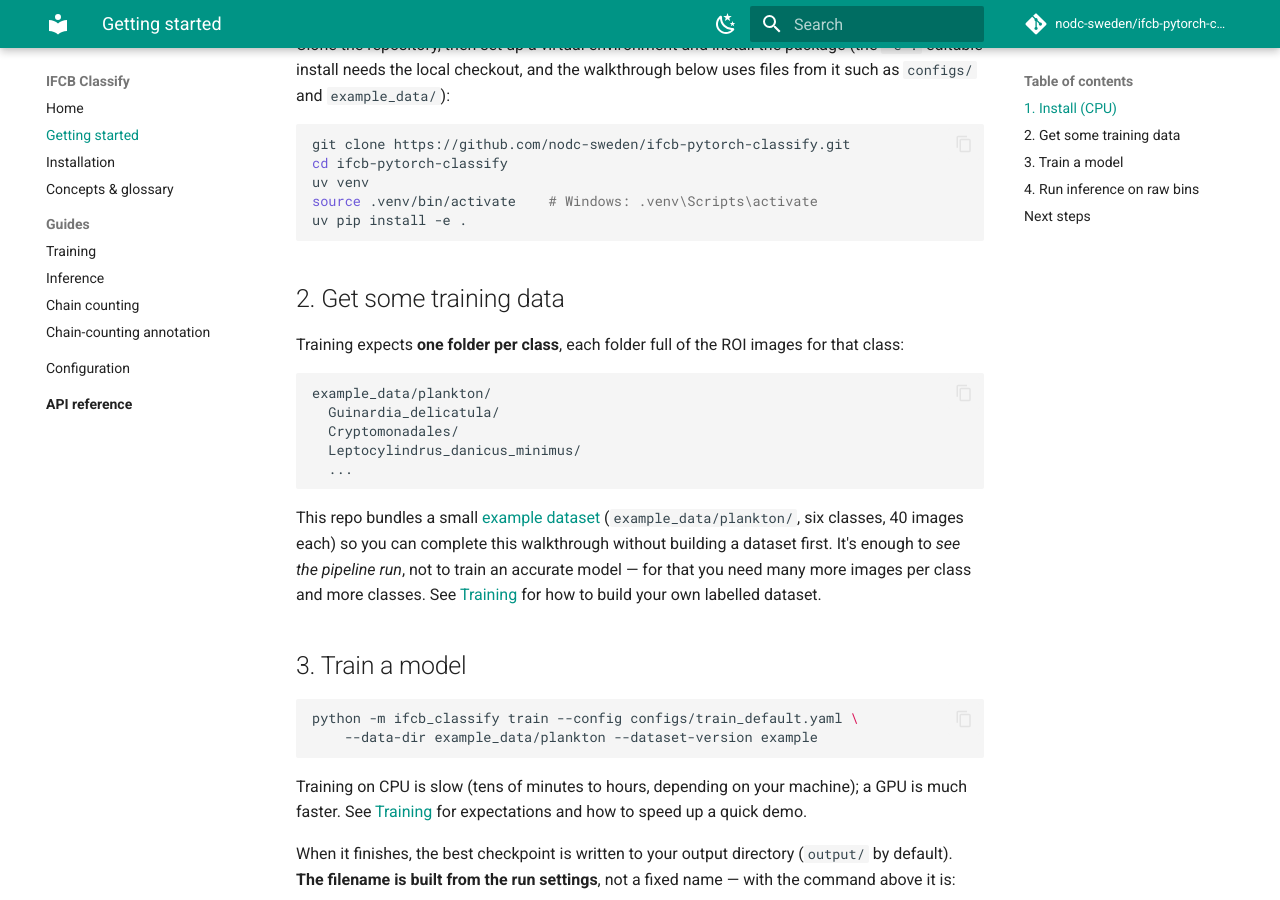
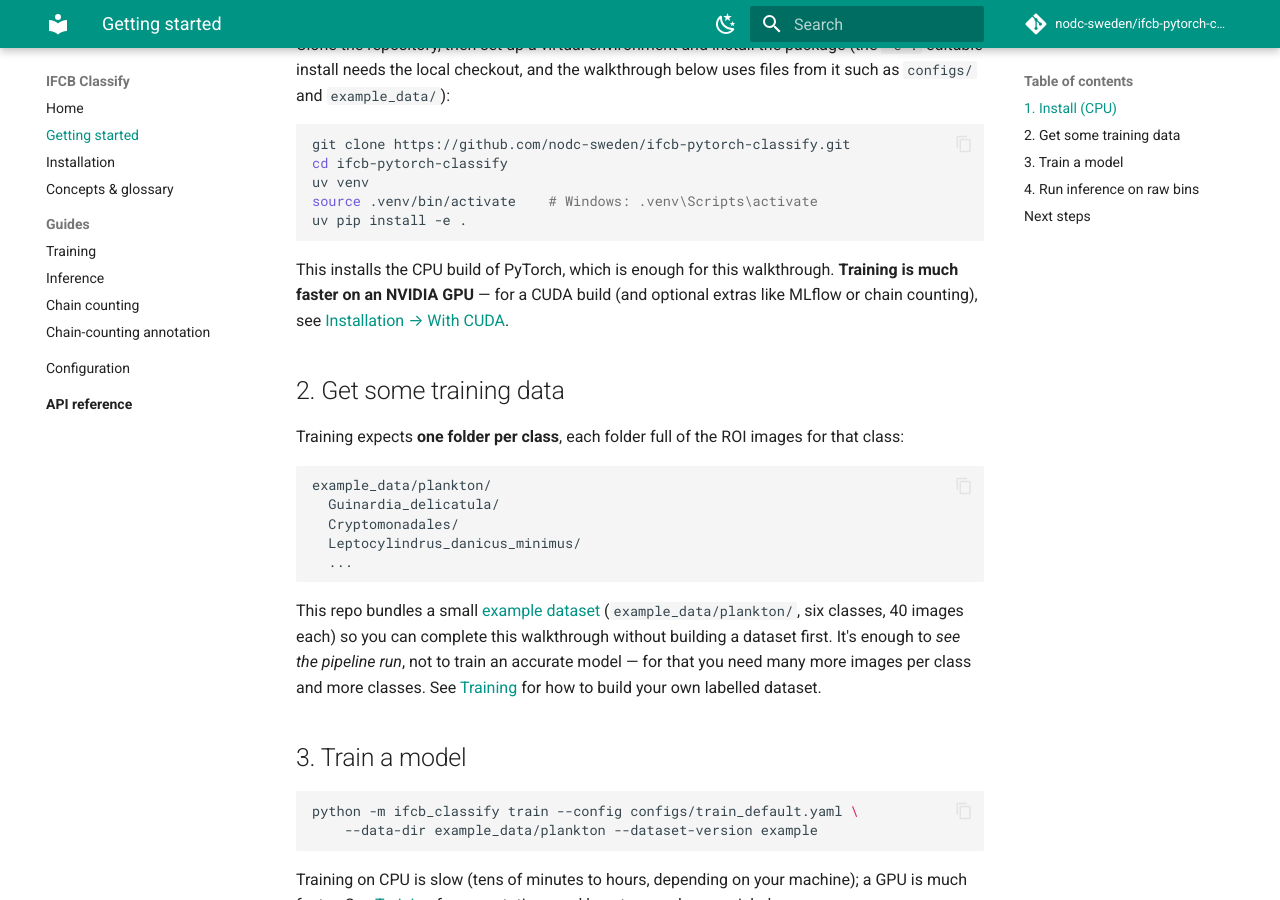
Before and after one commit to nodc-sweden/ifcb-pytorch-classify, an MkDocs documentation site: the page built from docs/getting-started.md, in a window 1280 px wide and 900 px high, scrolled down 502 px. Built offline with MkDocs 1.6.1 and Material for MkDocs 9.7.7, drawn with Linux system fonts in a browser that asks for light colours; comment, search, counter and statistics services are not loaded.

Commit message:
docs: note the GPU/CUDA option in getting-started install step

````diff
--- a/docs/getting-started.md
+++ b/docs/getting-started.md
@@ -27,6 +27,11 @@ uv venv
 source .venv/bin/activate    # Windows: .venv\Scripts\activate
 uv pip install -e .
 ```
+
+This installs the CPU build of PyTorch, which is enough for this walkthrough.
+**Training is much faster on an NVIDIA GPU** — for a CUDA build (and optional
+extras like MLflow or chain counting), see
+[Installation → With CUDA](installation.md#with-cuda).
 
 ## 2. Get some training data
 
````
